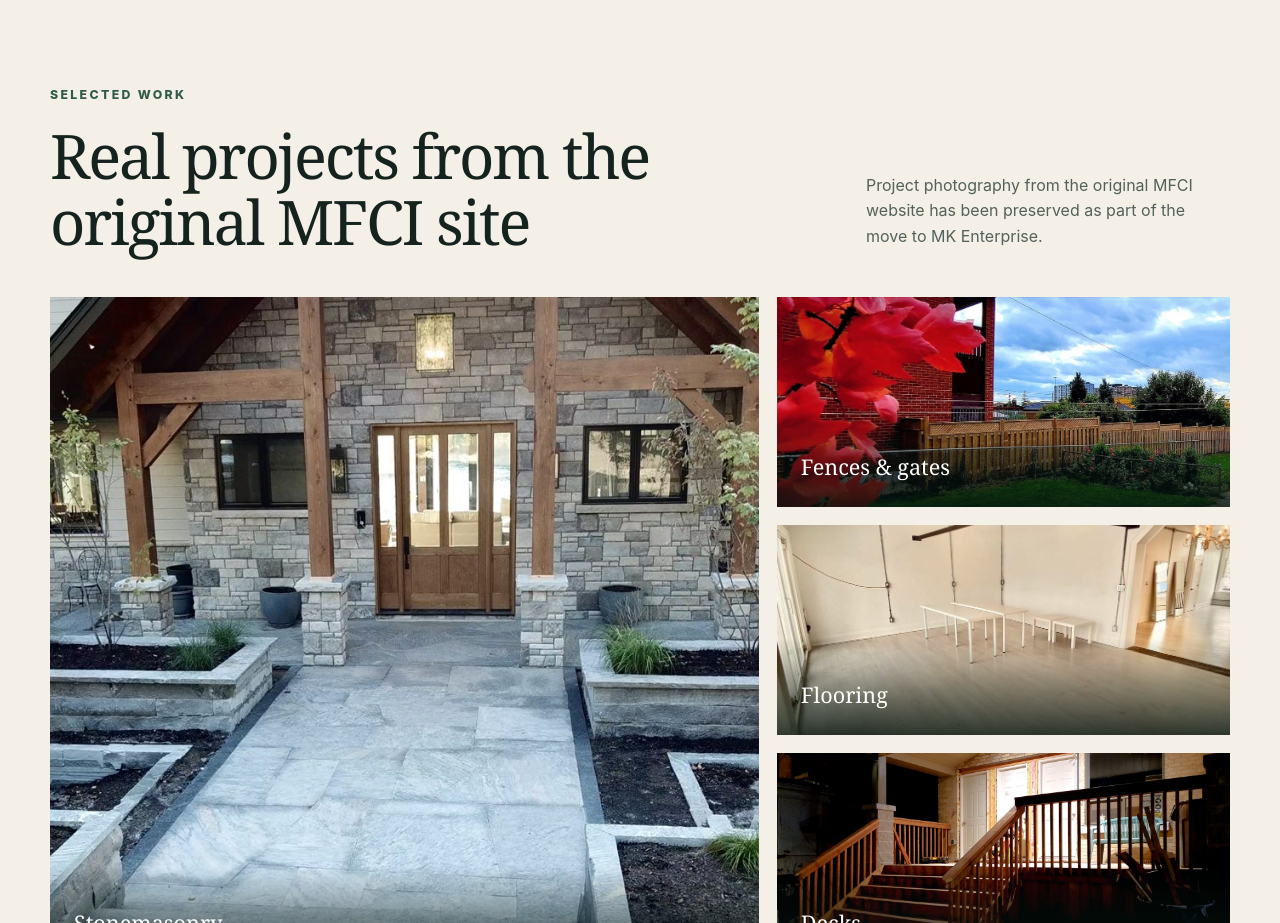
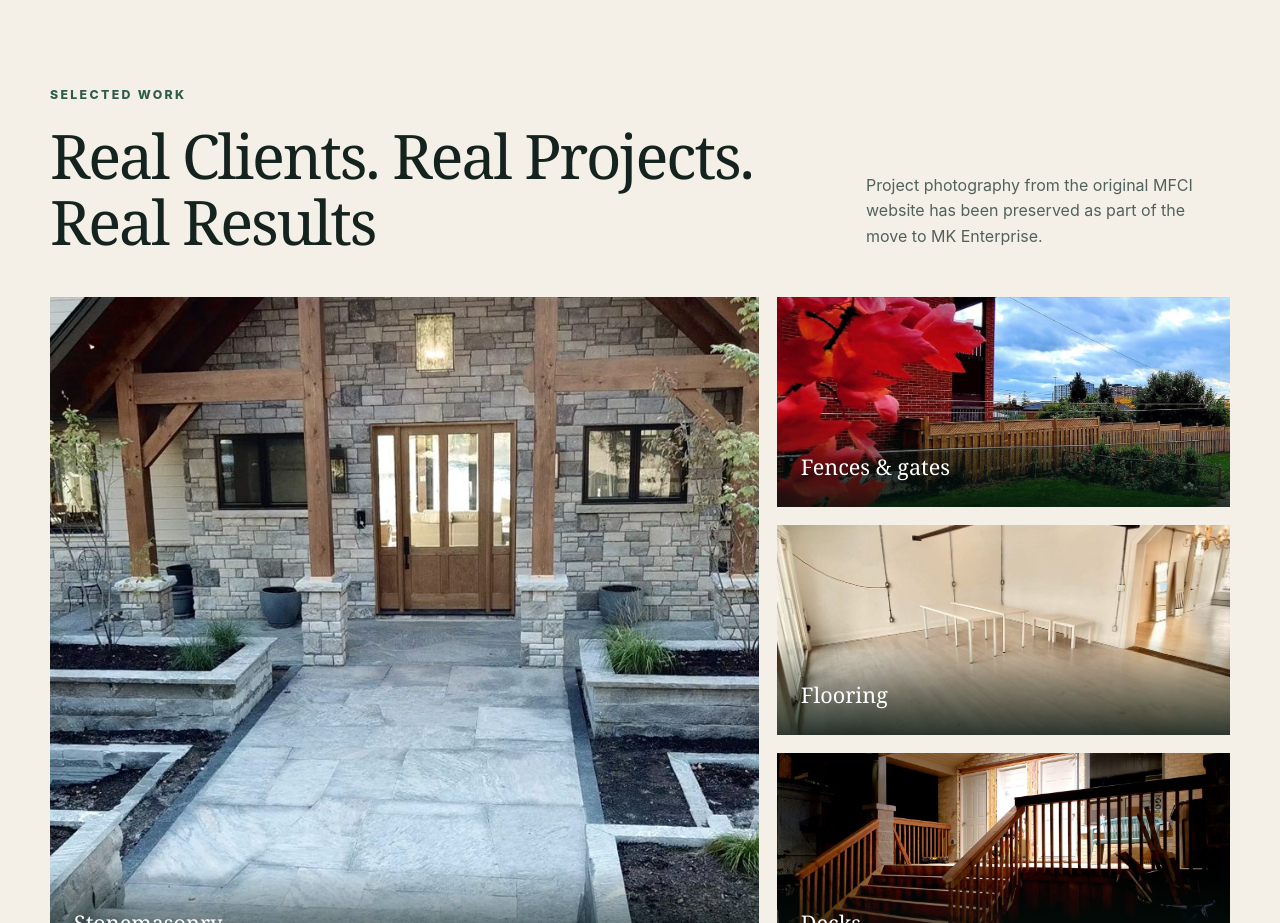
Before and after one commit to Footematt/mfci-command-center, a website: page public-site/index.html in a window 1280 px wide. Shown: the part 2820-3743 px from the top of the page. Drawn offline with Linux system fonts and the light colour scheme.

Commit message:
Update public project showcase heading

```diff
--- a/public-site/index.html
+++ b/public-site/index.html
@@ -164,7 +164,7 @@
           <div class="section-heading work-heading">
             <div>
               <p class="eyebrow dark">Selected work</p>
-              <h2>Real projects from the original MFCI site</h2>
+              <h2>Real Clients. Real Projects. Real Results</h2>
             </div>
             <p>Project photography from the original MFCI website has been preserved as part of the move to MK Enterprise.</p>
           </div>
```
